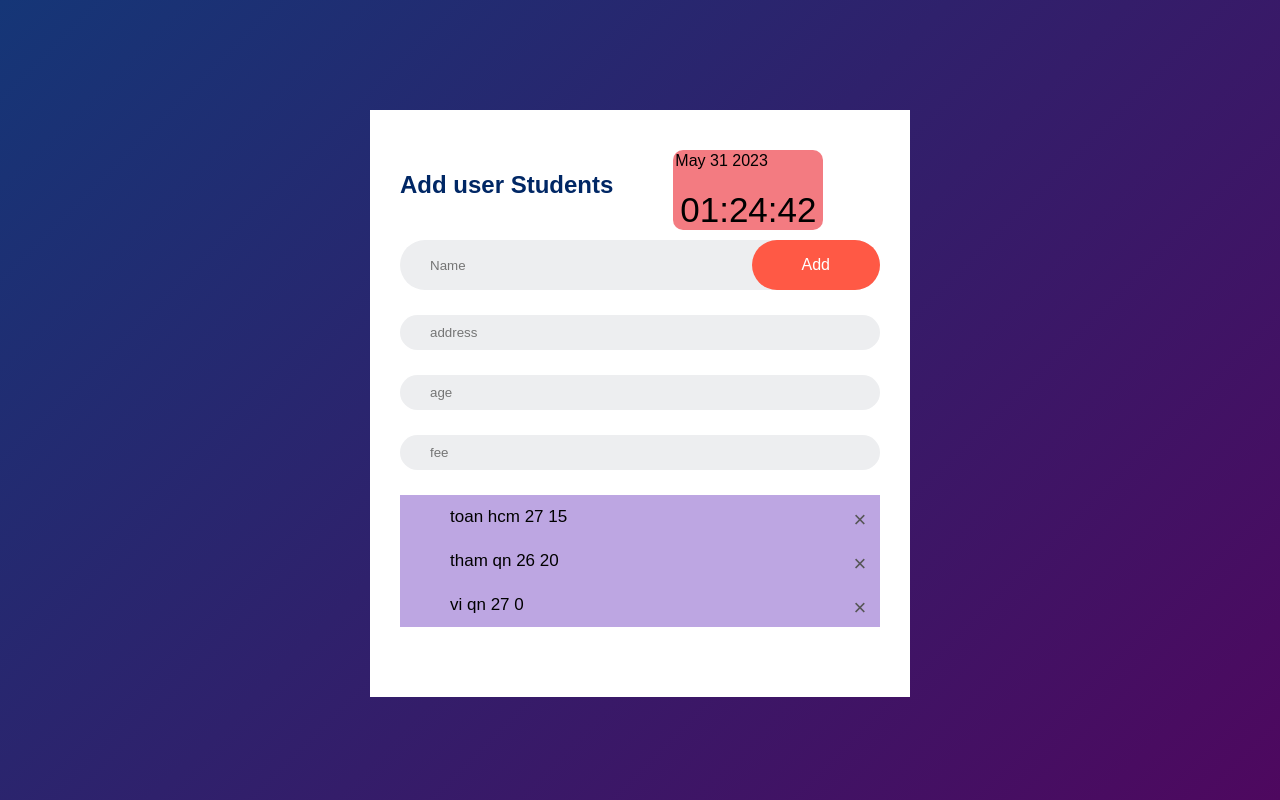
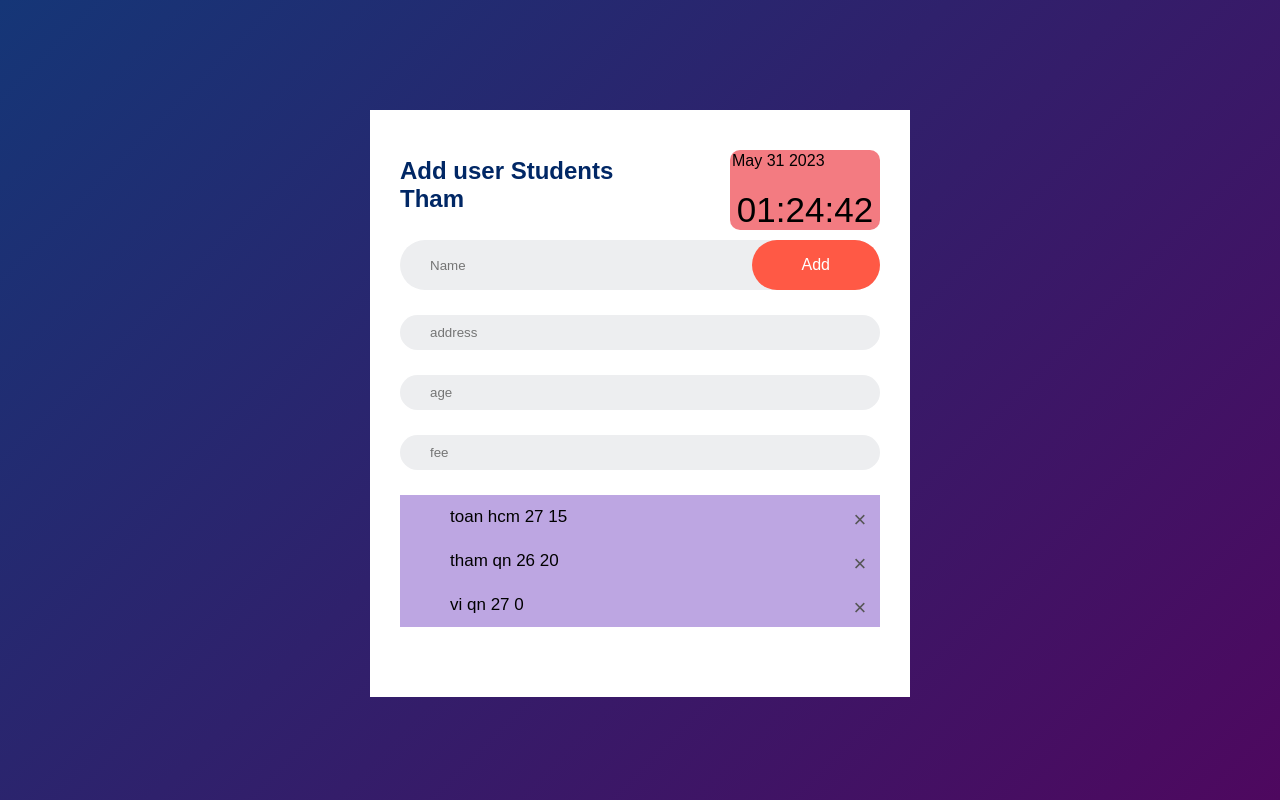
Before and after one commit to Thamle82/todolist_homework, a plain HTML site: page index.html in a window 1280 px wide. Drawn offline with Linux system fonts and the light colour scheme.

Commit message:
index change

```diff
--- a/index.html
+++ b/index.html
@@ -12,7 +12,7 @@
       <div class="todo-app">
 
         <div class="title" style="display: flex">
-          <h2>Add user Students</h2>
+          <h2>Add user Students Tham</h2>
           <h2 id="date"></h2>
           <div class="alarm-clock">
             <!-- Date -->
```
